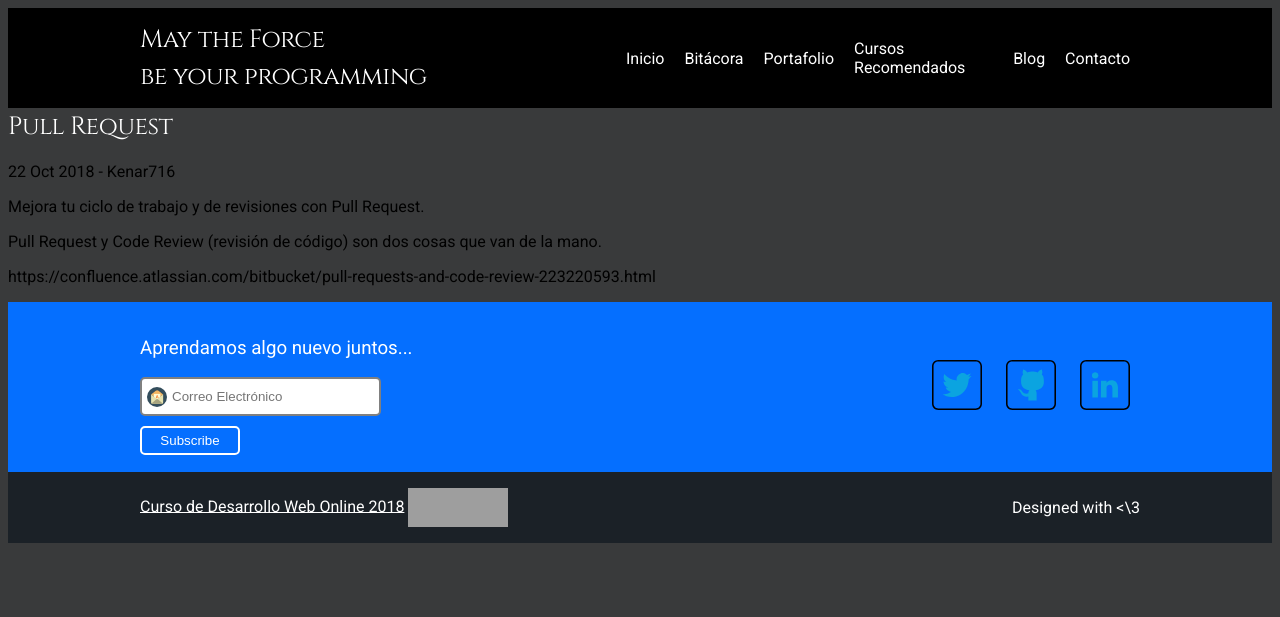
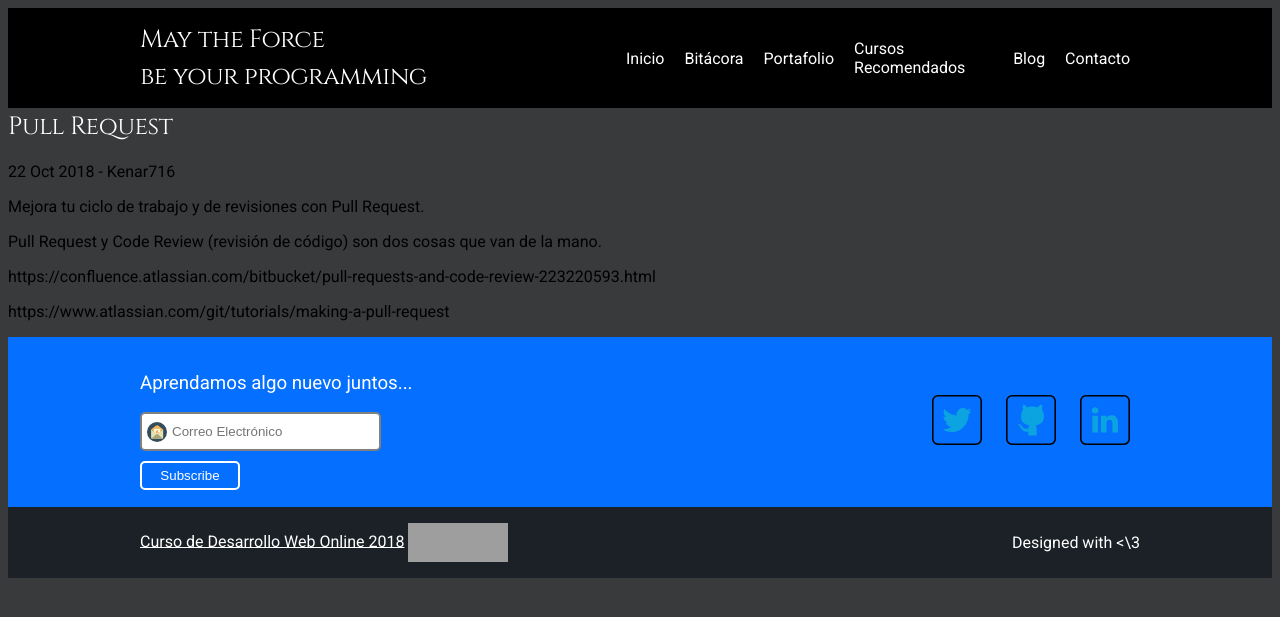
Before and after one commit to Kenar716/Kenar716.github.io, a Jekyll site: the page built from _posts/2018-10-22-pullrequest.md, in a window 1280 px wide. Shown: the top 617 px of the page. Built offline with Jekyll 4.4.1, drawn with Linux system fonts in a browser that asks for light colours; comment, search, counter and statistics services are not loaded; some of the changed lines change nothing that is shown; grey boxes are pictures that could not be loaded.

Commit message:
Se modifica el post 'pullrequest'.

```diff
--- a/_posts/2018-10-22-pullrequest.md
+++ b/_posts/2018-10-22-pullrequest.md
@@ -8,3 +8,5 @@ Mejora tu ciclo de trabajo y de revisiones con Pull Request.
 Pull Request y Code Review (revisión de código) son dos cosas que van de la mano.
 
 https://confluence.atlassian.com/bitbucket/pull-requests-and-code-review-223220593.html
+
+https://www.atlassian.com/git/tutorials/making-a-pull-request
```
